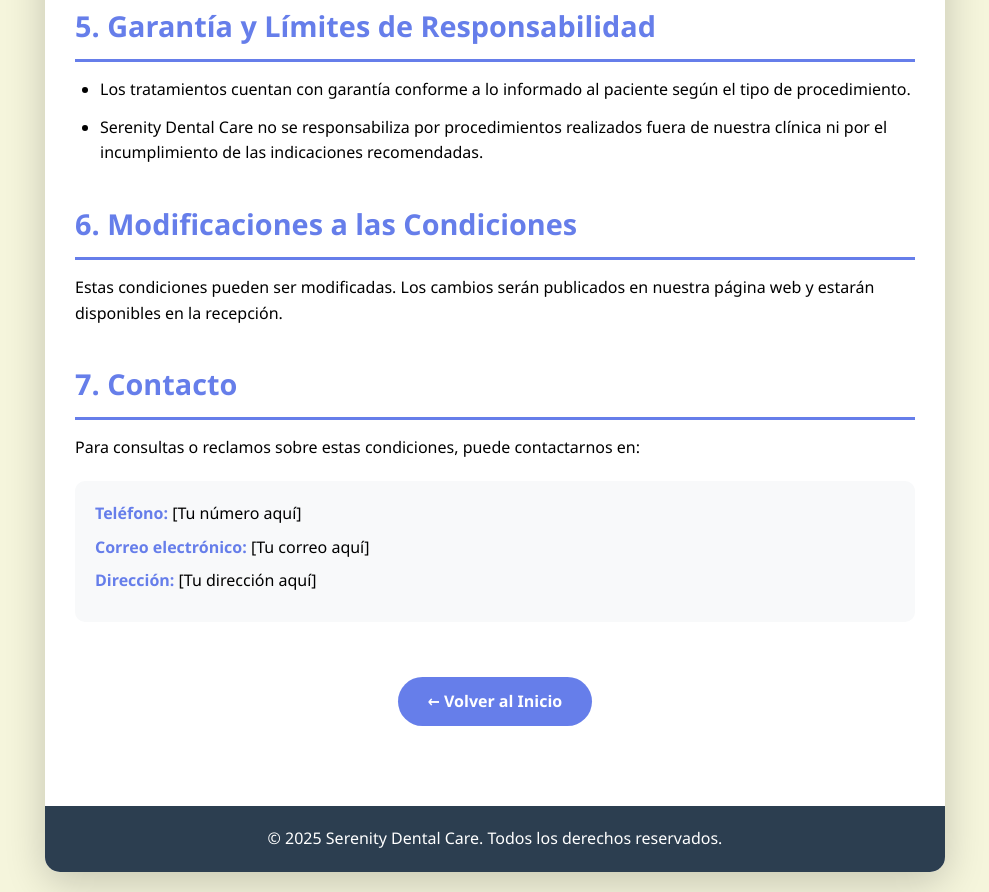
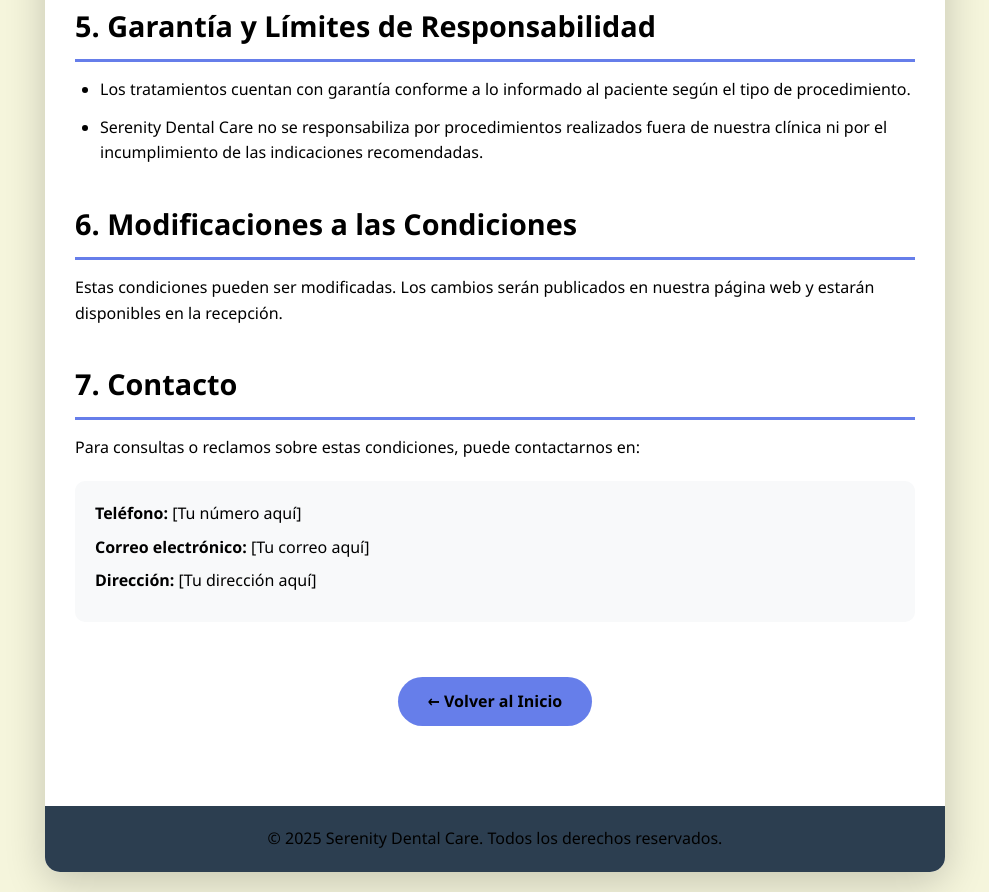
Before and after one commit to cfrancoalv-source/serenity, a plain HTML site: page condiciones-de-servicio.html in a window 1280 px wide. Shown: the part 1291-2183 px from the top of the page, without its empty margins (145-1134 px from the left). Drawn offline with Linux system fonts and the light colour scheme.

Commit message:
Cambiar todas las fuentes a negro

```diff
--- a/condiciones-de-servicio.html
+++ b/condiciones-de-servicio.html
@@ -31,7 +31,7 @@
 
         header {
             background: #f5f5dc;
-            color: white;
+            color: #000;;
             padding: 40px 30px;
             text-align: center;
         }
@@ -60,7 +60,7 @@
         }
 
         .last-updated strong {
-            color: #667eea;
+            color: #000;;
         }
 
         .intro {
@@ -74,7 +74,7 @@
         }
 
         .section h2 {
-            color: #667eea;
+            color: #000;;
             font-size: 1.8em;
             margin-bottom: 15px;
             padding-bottom: 10px;
@@ -108,12 +108,12 @@
         }
 
         .contact-info strong {
-            color: #667eea;
+            color: #000;;
         }
 
         footer {
             background: #2c3e50;
-            color: white;
+            color: #000;;
             text-align: center;
             padding: 20px;
             margin-top: 40px;
@@ -122,7 +122,7 @@
         .back-button {
             display: inline-block;
             background: #667eea;
-            color: white;
+            color: #000;;
             padding: 12px 30px;
             text-decoration: none;
             border-radius: 25px;
```
